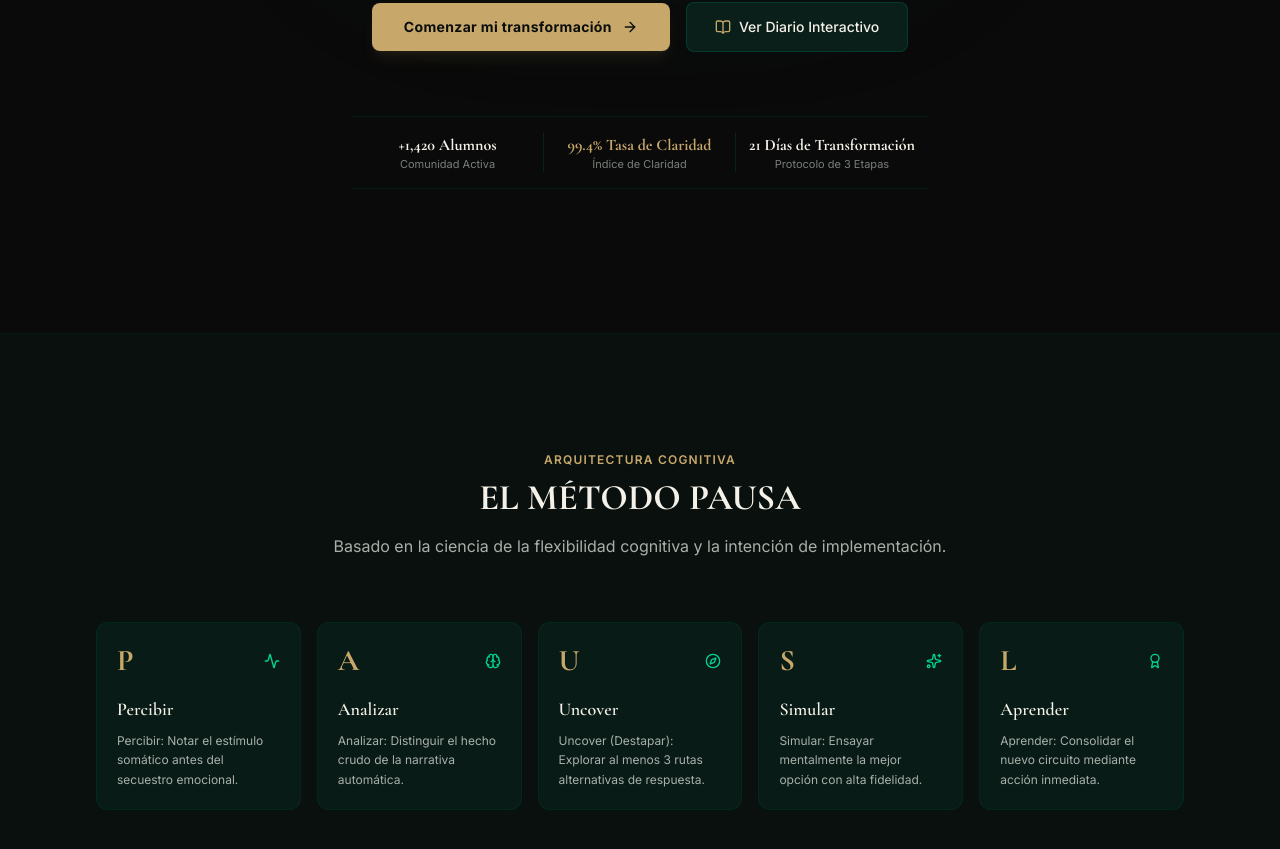
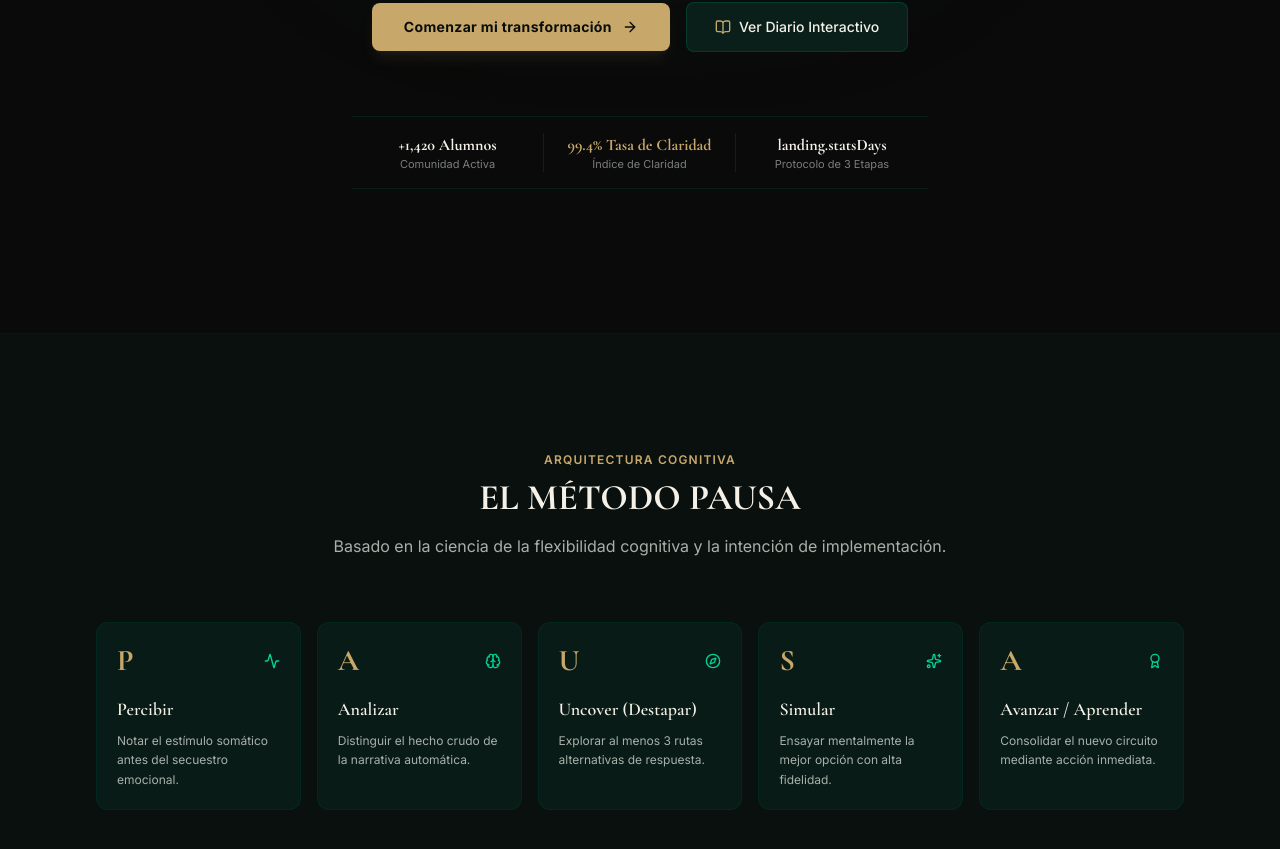
Before and after one commit to D4RKL0RD-J0571N/diary-warrior, a Next.js app: page /es in a window 1280 px wide. Shown: the part 515-1364 px from the top of the page. Built offline with nearby package versions, Linux system fonts and the light colour scheme.

Commit message:
fix(i18n): correct PAUSE/PAUSA methodology acronym letters and active locale message binding

```diff
--- a/messages/en.json
+++ b/messages/en.json
@@ -27,14 +27,23 @@
     "ctaExplore": "Explore The PAUSE Method",
     "statsStudents": "+1,420 Students",
     "statsRating": "99.4% Clarity Score",
-    "statsDays": "21 Days of Growth",
     "pauseMethodTitle": "THE PAUSE METHOD",
     "pauseMethodSubtitle": "Grounded in cognitive flexibility science and implementation intention frameworks.",
-    "pauseP": "Perceive: Detect somatic triggers before emotional hijacking occurs.",
-    "pauseA": "Analyze: Distinguish raw facts from automatic storytelling.",
-    "pauseU": "Uncover: Explore at least 3 alternative response paths.",
-    "pauseS": "Simulate: High-fidelity mental rehearsal of the optimal reaction.",
-    "pauseL": "Learn: Consolidate the new circuit through immediate deliberate action.",
+    "pauseLetterP": "P",
+    "pauseTitleP": "Perceive",
+    "pauseDescP": "Detect somatic triggers before emotional hijacking occurs.",
+    "pauseLetterA": "A",
+    "pauseTitleA": "Analyze",
+    "pauseDescA": "Distinguish raw facts from automatic storytelling.",
+    "pauseLetterU": "U",
+    "pauseTitleU": "Uncover",
+    "pauseDescU": "Explore at least 3 alternative response paths.",
+    "pauseLetterS": "S",
+    "pauseTitleS": "Simulate",
+    "pauseDescS": "High-fidelity mental rehearsal of the optimal reaction.",
+    "pauseLetterE": "E",
+    "pauseTitleE": "Execute / Embed",
+    "pauseDescE": "Consolidate the new circuit through immediate deliberate action.",
     "stagesTitle": "The 3 Stages of the Warrior",
     "stage1Title": "Stage I: Observe the Pattern (Days 1–7)",
     "stage1Desc": "Audit your autopilot mode, map recurring triggers, and dismantle inherited limiting beliefs.",
--- a/messages/es.json
+++ b/messages/es.json
@@ -27,14 +27,23 @@
     "ctaExplore": "Conocer el Método PAUSA",
     "statsStudents": "+1,420 Alumnos",
     "statsRating": "99.4% Tasa de Claridad",
-    "statsDays": "21 Días de Transformación",
     "pauseMethodTitle": "EL MÉTODO PAUSA",
     "pauseMethodSubtitle": "Basado en la ciencia de la flexibilidad cognitiva y la intención de implementación.",
-    "pauseP": "Percibir: Notar el estímulo somático antes del secuestro emocional.",
-    "pauseA": "Analizar: Distinguir el hecho crudo de la narrativa automática.",
-    "pauseU": "Uncover (Destapar): Explorar al menos 3 rutas alternativas de respuesta.",
-    "pauseS": "Simular: Ensayar mentalmente la mejor opción con alta fidelidad.",
-    "pauseL": "Aprender: Consolidar el nuevo circuito mediante acción inmediata.",
+    "pauseLetterP": "P",
+    "pauseTitleP": "Percibir",
+    "pauseDescP": "Notar el estímulo somático antes del secuestro emocional.",
+    "pauseLetterA": "A",
+    "pauseTitleA": "Analizar",
+    "pauseDescA": "Distinguir el hecho crudo de la narrativa automática.",
+    "pauseLetterU": "U",
+    "pauseTitleU": "Uncover (Destapar)",
+    "pauseDescU": "Explorar al menos 3 rutas alternativas de respuesta.",
+    "pauseLetterS": "S",
+    "pauseTitleS": "Simular",
+    "pauseDescS": "Ensayar mentalmente la mejor opción con alta fidelidad.",
+    "pauseLetterE": "A",
+    "pauseTitleE": "Avanzar / Aprender",
+    "pauseDescE": "Consolidar el nuevo circuito mediante acción inmediata.",
     "stagesTitle": "Las 3 Etapas del Guerrero",
     "stage1Title": "Etapa I: Observar el Patrón (Días 1–7)",
     "stage1Desc": "Audita tu piloto automático, mapea tus disparadores y desmonta las creencias heredadas.",
--- a/src/app/[locale]/layout.tsx
+++ b/src/app/[locale]/layout.tsx
@@ -7,7 +7,13 @@ import { Footer } from "@/components/shared/Footer";
 import { notFound } from "next/navigation";
 import { locales, Locale } from "@/types/database";
 import { NextIntlClientProvider } from 'next-intl';
-import { getMessages } from 'next-intl/server';
+import esMessages from '../../../messages/es.json';
+import enMessages from '../../../messages/en.json';
+
+const messagesMap: Record<Locale, any> = {
+  es: esMessages,
+  en: enMessages,
+};
 
 const cormorant = Cormorant_Garamond({
   variable: "--font-serif",
@@ -65,17 +71,17 @@ export default async function LocaleLayout({
     notFound();
   }
 
-  // Providing all messages to the client side is the easiest way to get started
-  const messages = await getMessages();
+  const currentLocale = locale as Locale;
+  const messages = messagesMap[currentLocale] || esMessages;
 
   return (
     <html
-      lang={locale}
+      lang={currentLocale}
       className={`${cormorant.variable} ${inter.variable} scroll-smooth antialiased`}
       suppressHydrationWarning
     >
       <body className="min-h-screen flex flex-col bg-[#0A0D0B] text-[#F4F1E8] font-sans selection:bg-[#C7A86A]/20 selection:text-[#C7A86A]">
-        <NextIntlClientProvider messages={messages} locale={locale}>
+        <NextIntlClientProvider messages={messages} locale={currentLocale}>
           <AppProvider>
             <NavigationHeader />
             <main className="flex-1 flex flex-col">{children}</main>
--- a/src/app/[locale]/page.tsx
+++ b/src/app/[locale]/page.tsx
@@ -90,11 +90,11 @@ export default function LandingPage() {
 
           <div className="grid grid-cols-1 md:grid-cols-5 gap-4">
             {[
-              { letter: 'P', title: 'Percibir', desc: t('pauseP'), icon: Activity },
-              { letter: 'A', title: 'Analizar', desc: t('pauseA'), icon: Brain },
-              { letter: 'U', title: 'Uncover', desc: t('pauseU'), icon: Compass },
-              { letter: 'S', title: 'Simular', desc: t('pauseS'), icon: Sparkles },
-              { letter: 'L', title: 'Aprender', desc: t('pauseL'), icon: Award },
+              { letter: t('pauseLetterP'), title: t('pauseTitleP'), desc: t('pauseDescP'), icon: Activity },
+              { letter: t('pauseLetterA'), title: t('pauseTitleA'), desc: t('pauseDescA'), icon: Brain },
+              { letter: t('pauseLetterU'), title: t('pauseTitleU'), desc: t('pauseDescU'), icon: Compass },
+              { letter: t('pauseLetterS'), title: t('pauseTitleS'), desc: t('pauseDescS'), icon: Sparkles },
+              { letter: t('pauseLetterE'), title: t('pauseTitleE'), desc: t('pauseDescE'), icon: Award },
             ].map((step, idx) => {
               const Icon = step.icon;
               return (
--- a/src/i18n/request.ts
+++ b/src/i18n/request.ts
@@ -9,14 +9,18 @@ const messageMap: Record<Locale, any> = {
 };
 
 export default getRequestConfig(async ({ requestLocale }) => {
+  // Typically corresponds to the `[locale]` segment
   let locale = await requestLocale;
 
+  // Validate that the incoming `locale` parameter is valid
   if (!locale || !locales.includes(locale as Locale)) {
     locale = defaultLocale;
   }
 
+  const selectedLocale = locale as Locale;
+
   return {
-    locale,
-    messages: messageMap[locale as Locale] || esMessages,
+    locale: selectedLocale,
+    messages: messageMap[selectedLocale] || esMessages,
   };
 });
```
